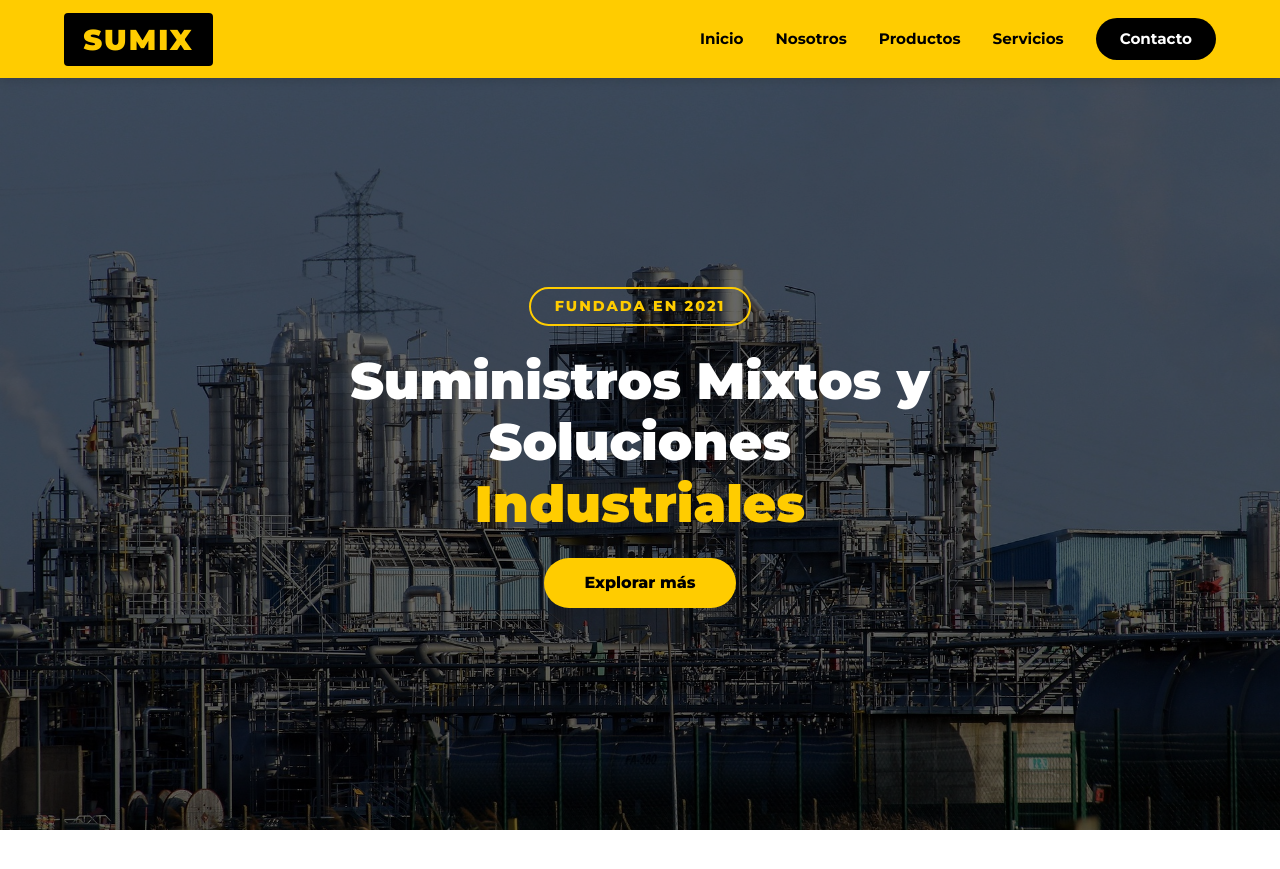
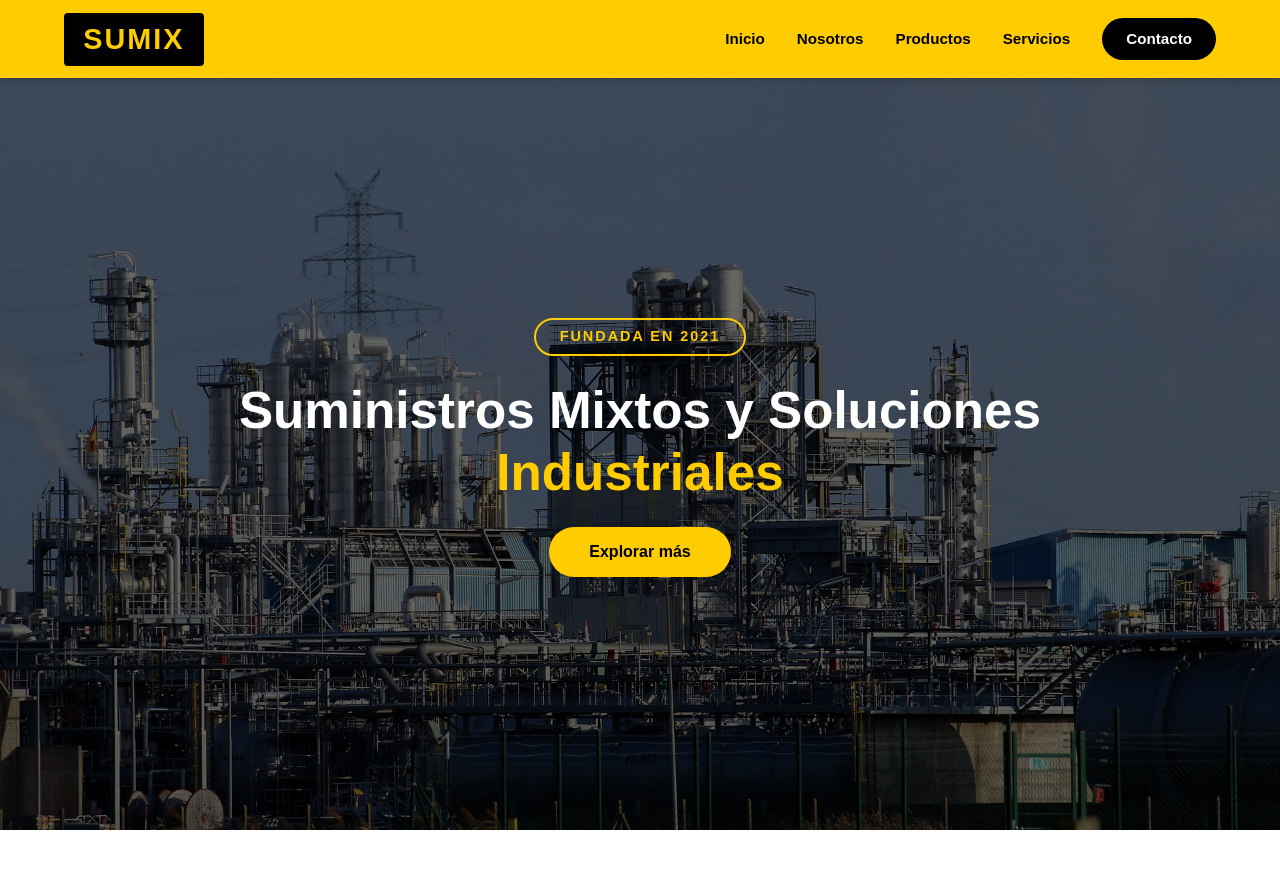
Before and after one commit to ing-nestorgomez/ximus, a Jekyll site: the page built from index.html, in a window 1280 px wide and 900 px high. Shown: the top 869 px of the window. Built offline with Jekyll 4.4.1, drawn with Linux system fonts in a browser that asks for light colours.

Commit message:
Replace Montserrat font with Plus Jakarta Sans and Syne

```diff
--- a/_layouts/default.html
+++ b/_layouts/default.html
@@ -8,7 +8,7 @@
   <!-- Tipografía -->
   <link rel="preconnect" href="https://fonts.googleapis.com">
   <link rel="preconnect" href="https://fonts.gstatic.com" crossorigin>
-  <link href="https://fonts.googleapis.com/css2?family=Montserrat:wght@400;500;600;700;800;900&display=swap" rel="stylesheet">
+  <link href="https://fonts.googleapis.com/css2?family=Plus+Jakarta+Sans:wght@400;600;700;800&family=Syne:wght@700;800&display=swap" rel="stylesheet">
 
   <!-- FontAwesome Icons -->
   <link rel="stylesheet" href="https://cdnjs.cloudflare.com/ajax/libs/font-awesome/6.4.0/css/all.min.css">
```
